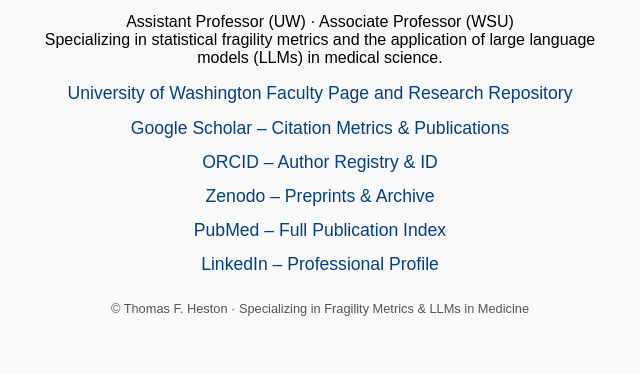
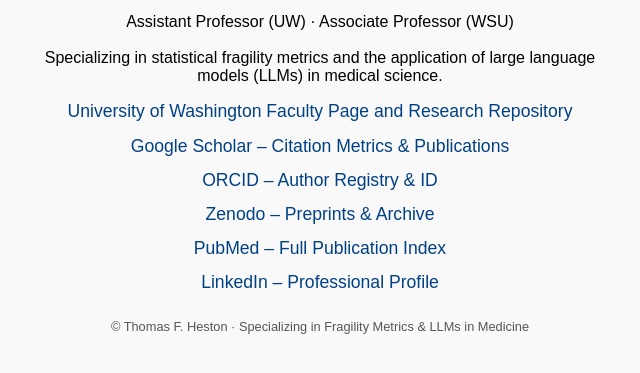
Before and after one commit to tomheston/linktree, a plain HTML site: page index.html in a window 1280 px wide. Shown: the part 109-482 px from the top of the page, without its empty margins (320-960 px from the left). Drawn offline with Linux system fonts and the light colour scheme.

Commit message:
Update index.html

```diff
--- a/index.html
+++ b/index.html
@@ -20,7 +20,7 @@
 </head>
 <body>
   <h1>Thomas F. Heston, MD</h1>
-  <p>Assistant Professor (UW) · Associate Professor (WSU)<br>Specializing in statistical fragility metrics and the application of large language models (LLMs) in medical science.</p>
+  <p>Assistant Professor (UW) · Associate Professor (WSU)<br/><br/>Specializing in statistical fragility metrics and the application of large language models (LLMs) in medical science.</p>
 
   <div class="links">
     <a href="https://faculty.washington.edu/theston/" target="_blank">
```
